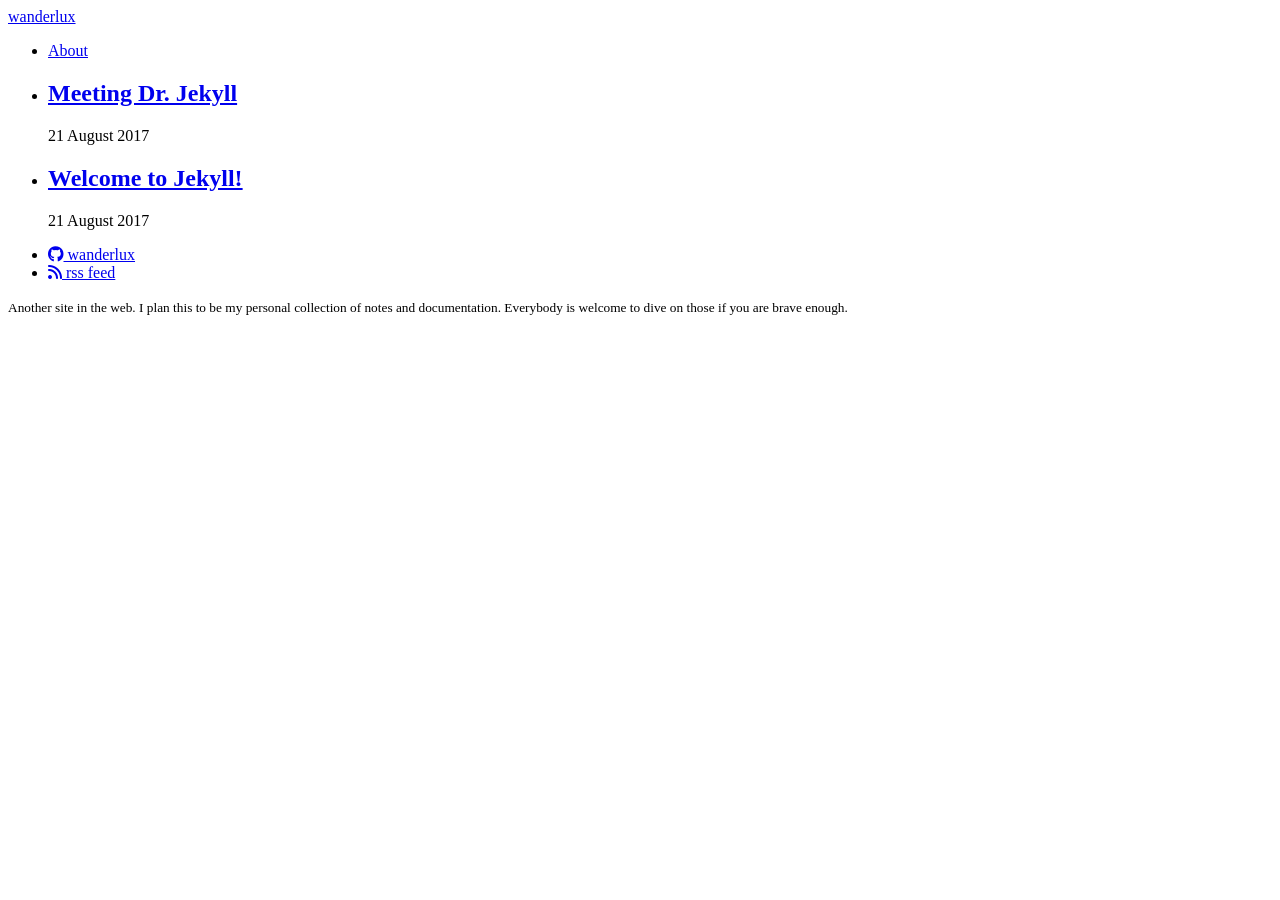
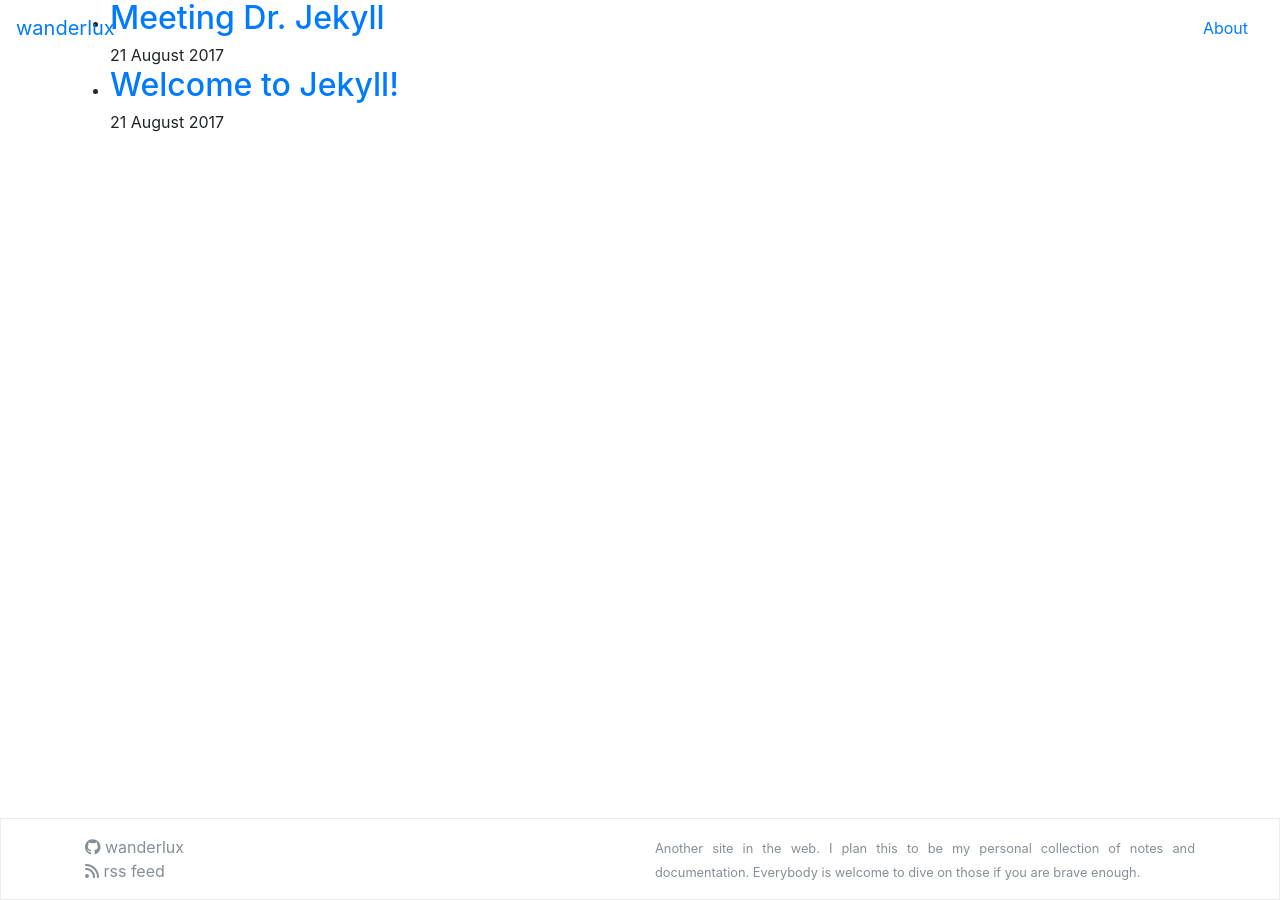
Before and after one commit to wanderlux/wanderlux.github.io, a Jekyll site: the page built from index.md, in a window 1280 px wide. Built offline with Jekyll 4.4.1, drawn with Linux system fonts in a browser that asks for light colours; nearby versions of some CDN libraries.

Commit message:
fontawesome cdn

```diff
--- a/_includes/head.html
+++ b/_includes/head.html
@@ -6,12 +6,12 @@
   <title>{% if page.title %}{{ page.title | escape }}{% else %}{{ site.title | escape }}{% endif %}</title>
   <meta name="description" content="{{ page.excerpt | default: site.description | strip_html | normalize_whitespace | truncate: 160 | escape }}">
 
-  <link rel="stylesheet" href="{{ "/assets/stylesheets/main.css" | relative_url }}">
+  <link rel="stylesheet" href="{{ "/assets/main.css" | relative_url }}">
   <link rel="canonical" href="{{ page.url | replace:'index.html','' | absolute_url }}">
   <link rel="alternate" type="application/rss+xml" title="{{ site.title | escape }}" href="{{ "/feed.xml" | relative_url }}">
 
 
-  <script src="https://use.fontawesome.com/528f52b810.js"></script>
+
 
   {% if jekyll.environment == 'production' and site.google_analytics %}
   {% include google-analytics.html %}
--- a/_layouts/default.html
+++ b/_layouts/default.html
@@ -16,5 +16,5 @@
     {% include footer.html %}
 
   </body>
-
+  <script src="https://use.fontawesome.com/528f52b810.js"></script>
 </html>
```
Also changed, not shown: 6 other files.
